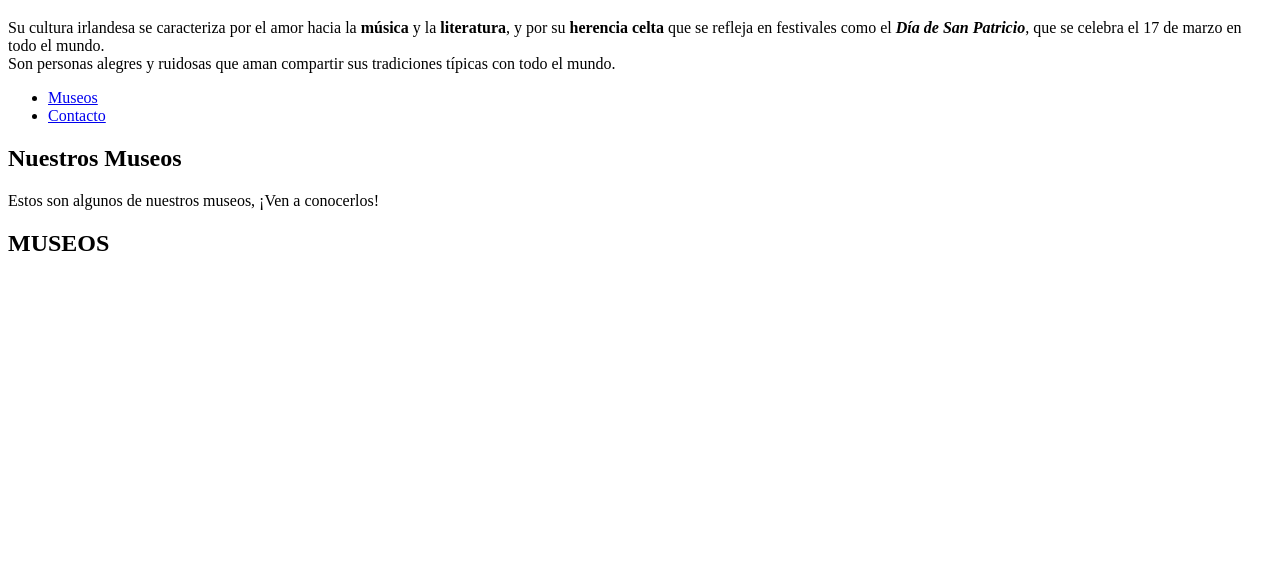
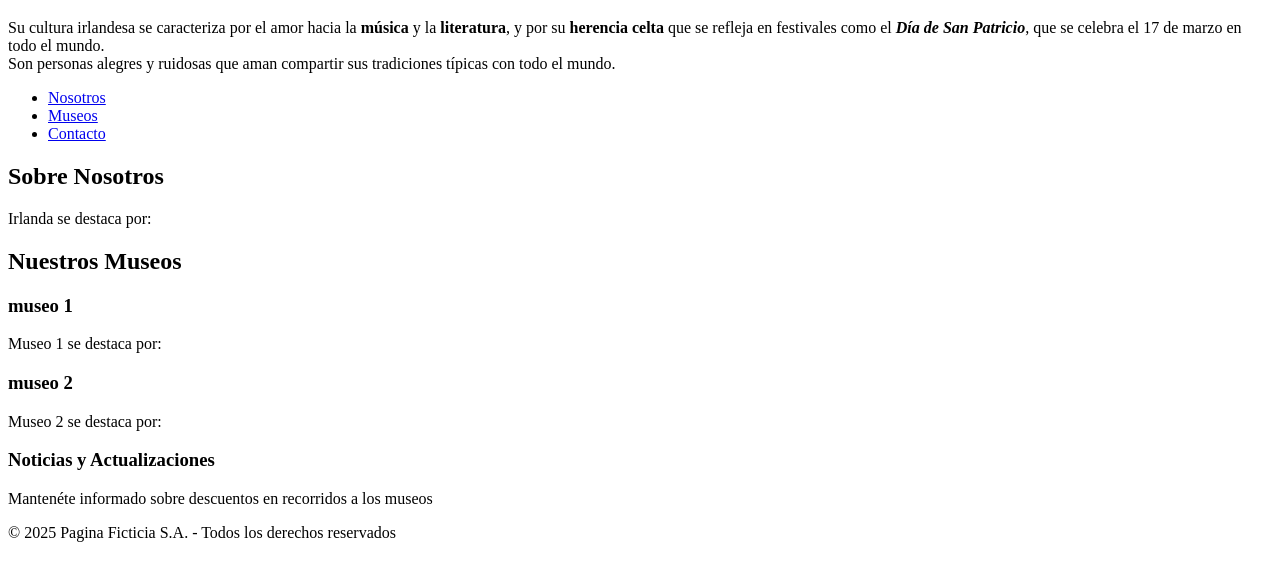
Before and after one commit to SM-RIOS/TP01PV2025SOFIARIOS, a plain HTML site: page index.html in a window 1280 px wide. Shown: the part 61-642 px from the top of the page. Drawn offline with Linux system fonts and the light colour scheme.

Commit message:
cajas creadas

```diff
--- a/index.html
+++ b/index.html
@@ -15,17 +15,38 @@
     </header>
     <nav>
         <ul>
+            <li><a href="#Nosotros">Nosotros</a></li>
             <li><a href="#Museos">Museos</a></li>
             <li><a href="#Contacto">Contacto</a></li>
         </ul>
     </nav>
 
     <main>
-        <section class="Museos">
+        <section class="Nosotros">
+        <h2>Sobre Nosotros</h2>
+        <p>Irlanda se destaca por:</p>
+    </section>
+
+    <section id="Museos">
         <h2>Nuestros Museos</h2>
-        <p>Estos son algunos de nuestros museos, ¡Ven a conocerlos!</p>
+        <article>
+            <h3>museo 1</h3>
+        <p>Museo 1 se destaca por:</p>
+        </article>
+        <article>
+            <h3>museo 2</h3>
+        <p>Museo 2 se destaca por:</p>
+        </article>
     </section>
+    <aside>
+        <h3>Noticias y Actualizaciones</h3>
+        <p>Mantenéte informado sobre descuentos en recorridos a los museos</p>
+    </aside>
     </main>
-    <h2>MUSEOS</h2>
+
+    <footer id="Contacto">
+        <p>&copy; 2025 Pagina Ficticia S.A. - Todos los derechos reservados </p>
+    </footer>
+
 </body>
 </html>
```
